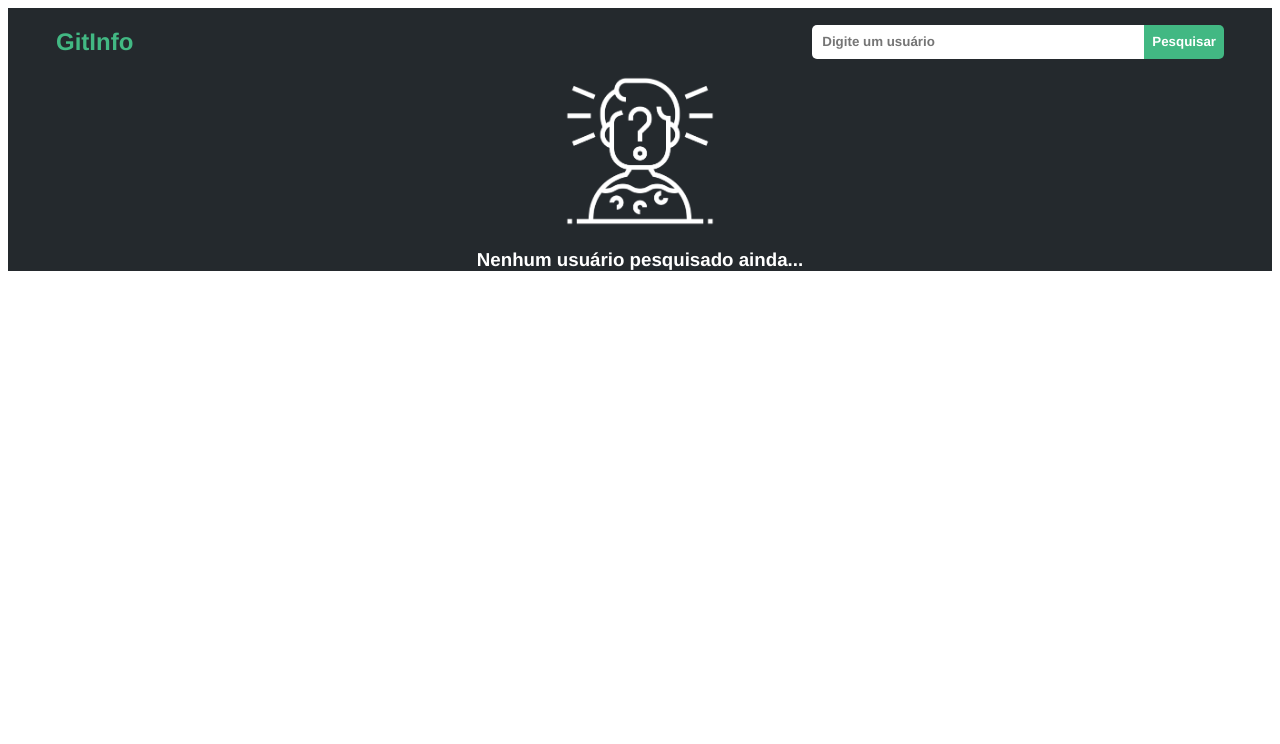
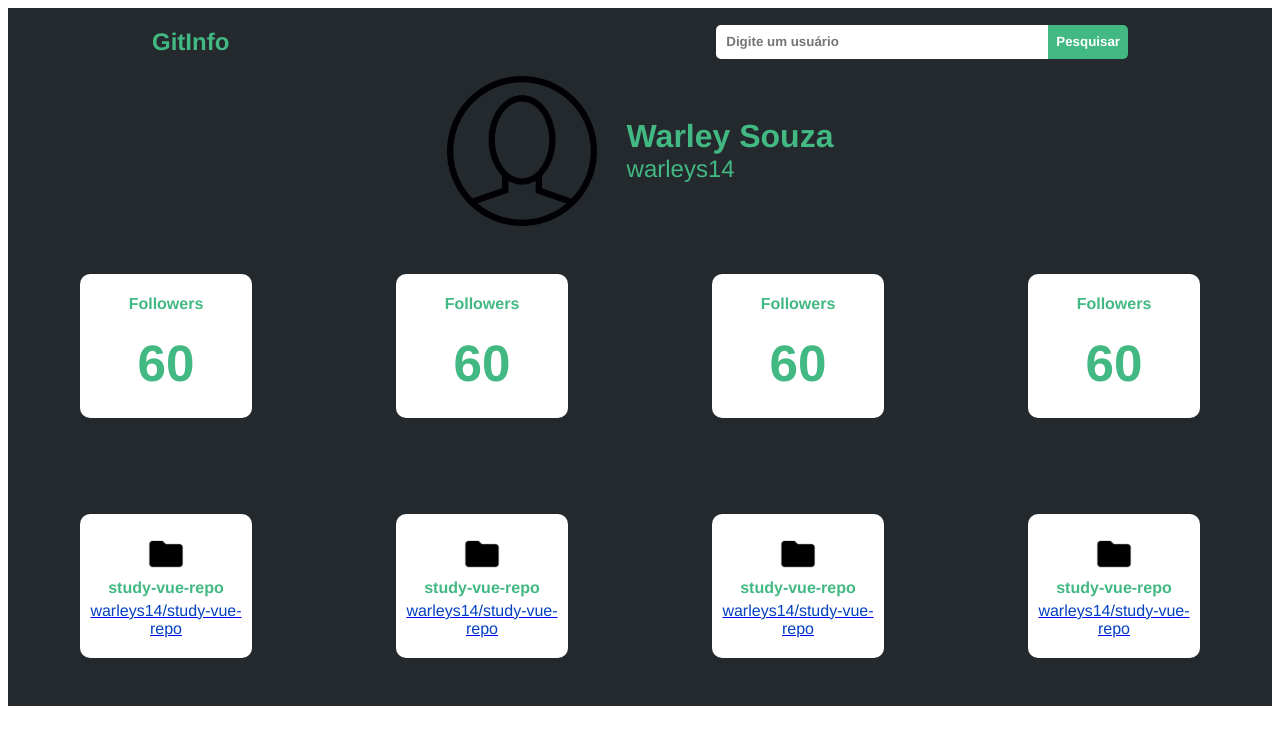
Before and after one commit to owarleysouza/github-user-information, a Vue app: page / in a window 1280 px wide. Shown: the top 744 px of the page. Built offline with nearby package versions, Linux system fonts and the light colour scheme.

Commit message:
base of user, infos and repo components done

```diff
--- a/src/App.vue
+++ b/src/App.vue
@@ -1,26 +1,31 @@
 <template>
   <Header/>
-  <HomeUser v-if="!searchedUser"/>
+  <HomeNotUser v-if="!searchedUser"/>
   <UserCard v-if="searchedUser"/>
+  <UserInfos/>
+  <UserRepos/>
 </template>
 
 <script>
 import Header from './components/Header.vue';
-import HomeUser from './components/HomeUser.vue';
+import HomeNotUser from './components/HomeNotUser.vue';
 import UserCard from './components/UserCard.vue';
-
+import UserInfos from './components/UserInfos.vue';
+import UserRepos from './components/UserRepos.vue'
 
 export default {
   name: 'App',
   data() {
     return {
-      searchedUser: false
+      searchedUser: true
     }
   },
   components: {
-    HomeUser,
+    HomeNotUser,
     Header,
-    UserCard
+    UserCard,
+    UserInfos,
+    UserRepos
   }
 }
 </script>
--- a/src/components/Header.vue
+++ b/src/components/Header.vue
@@ -20,7 +20,7 @@
         flex-direction: row;
         align-items: center;
         justify-content: space-between;
-        margin: 0px 3rem;
+        margin: 0 9rem;
     }
 
     h2{
--- a/src/components/HomeUser.vue
+++ b/src/components/HomeNotUser.vue
@@ -7,11 +7,11 @@
 
 <script>
    export default {
-       name: "HomeUser"
+       name: "HomeNotUser"
    }
 </script>
 
-<style>
+<style scoped>
     img{
         height: 250px;
         width: 250px;
--- /dev/null
+++ b/src/components/InfoCard.vue
@@ -0,0 +1,37 @@
+<template>
+    <div class="info-container">
+        <h4>Followers</h4>
+        <span>60</span>
+    </div>
+</template>
+
+
+<script>
+    export default{
+        name: "InfoCard"
+    }
+</script>
+
+
+<style scoped>
+    .info-container{
+        border: none;
+        border-radius: 10px;
+        display: flex;
+        flex-direction: column;
+        height: 9rem;
+        width: 11rem;
+        background-color: #fff;
+        margin: 3rem 4.5rem;
+    }
+
+    h4{
+        color: #42B883;
+    }
+
+    span{
+        font-size: 3.2rem;
+        font-weight: bolder;
+        color: #42B883;
+    }
+</style>
--- /dev/null
+++ b/src/components/RepoCard.vue
@@ -0,0 +1,46 @@
+<template>
+    <div class="repo-container">
+        <img alt="repo-icon" src="../assets/folder.png"/>
+        <span>study-vue-repo</span>
+        <a>warleys14/study-vue-repo</a>
+    </div>
+</template>
+
+<script>
+    export default{
+        name: "RepoCard",
+    }
+</script>
+
+
+<style scoped>
+    .repo-container{
+        border: none;
+        border-radius: 10px;
+        display: flex;
+        align-items: center;
+        flex-direction: column;
+        justify-content: center;
+        height: 9rem;
+        width: 15rem;
+        background-color: #fff;
+        margin: 3rem 4.5rem;
+        gap: 5px;
+    }
+
+    img{
+        height: 40px;
+        width: 40px;
+    }
+
+    span{
+        color: #42B883;
+        font-weight: bolder;
+    }
+
+    a{
+        color: #0440c0;
+        text-decoration: underline blue;
+    }
+
+</style>
--- a/src/components/UserCard.vue
+++ b/src/components/UserCard.vue
@@ -1,9 +1,9 @@
 <template>
     <div class="user-profile">
-        <img alt="Not User" src="../assets/not-user.png">
+        <img alt="User Photo" src="../assets/blank-avatar.png">
         <div class="user-infos">
-            <h1>Warley Souza</h1>
-            <span>@warleys14</span>
+            <span class="user-name">Warley Souza</span>
+            <span class="user-login">warleys14</span>
         </div>
     </div>
 </template>
@@ -15,17 +15,29 @@
 </script>
 
 
-<style>
+<style scoped>
     .user-profile{
         display: flex;
         flex-direction: row;
         align-items: center;
         justify-content: center;
-        gap: 50px;
+        gap: 30px;
     }
     .user-infos{
         display: flex;
         flex-direction: column;
+        align-items: flex-start;
+    }
+
+    .user-name{
+        font-size: 2rem;
+        font-weight: bolder;
+        color: #42B883;
+    }
+
+    .user-login{
+        font-size: 1.5rem;
+        color: #42B883;
     }
 
     img{
--- /dev/null
+++ b/src/components/UserInfos.vue
@@ -0,0 +1,30 @@
+<template>
+    <div class="card-container">
+        <InfoCard/>
+        <InfoCard/>
+        <InfoCard/>
+        <InfoCard/>
+    </div>
+</template>
+
+
+<script>
+    import InfoCard from './InfoCard.vue';
+
+    export default {
+        name: "UserInfos",
+        components:{
+            InfoCard,
+        }
+    }
+</script>
+
+
+<style scoped>
+    .card-container{
+        display: flex;
+        flex-direction: row;
+        align-items: center;
+        justify-content: center;
+    }
+</style>
--- /dev/null
+++ b/src/components/UserRepos.vue
@@ -0,0 +1,30 @@
+<template>
+    <div class="card-container">
+        <RepoCard/>
+        <RepoCard/>
+        <RepoCard/>
+        <RepoCard/>
+    </div>
+</template>
+
+
+<script>
+    import RepoCard from './RepoCard.vue';
+
+    export default {
+        name: "UserRepos",
+        components:{
+            RepoCard,
+        }
+    }
+</script>
+
+
+<style scoped>
+    .card-container{
+        display: flex;
+        flex-direction: row;
+        align-items: center;
+        justify-content: center;
+    }
+</style>
```
Also changed, not shown: src/assets/blank-avatar.png (added), src/assets/folder.png (added).
